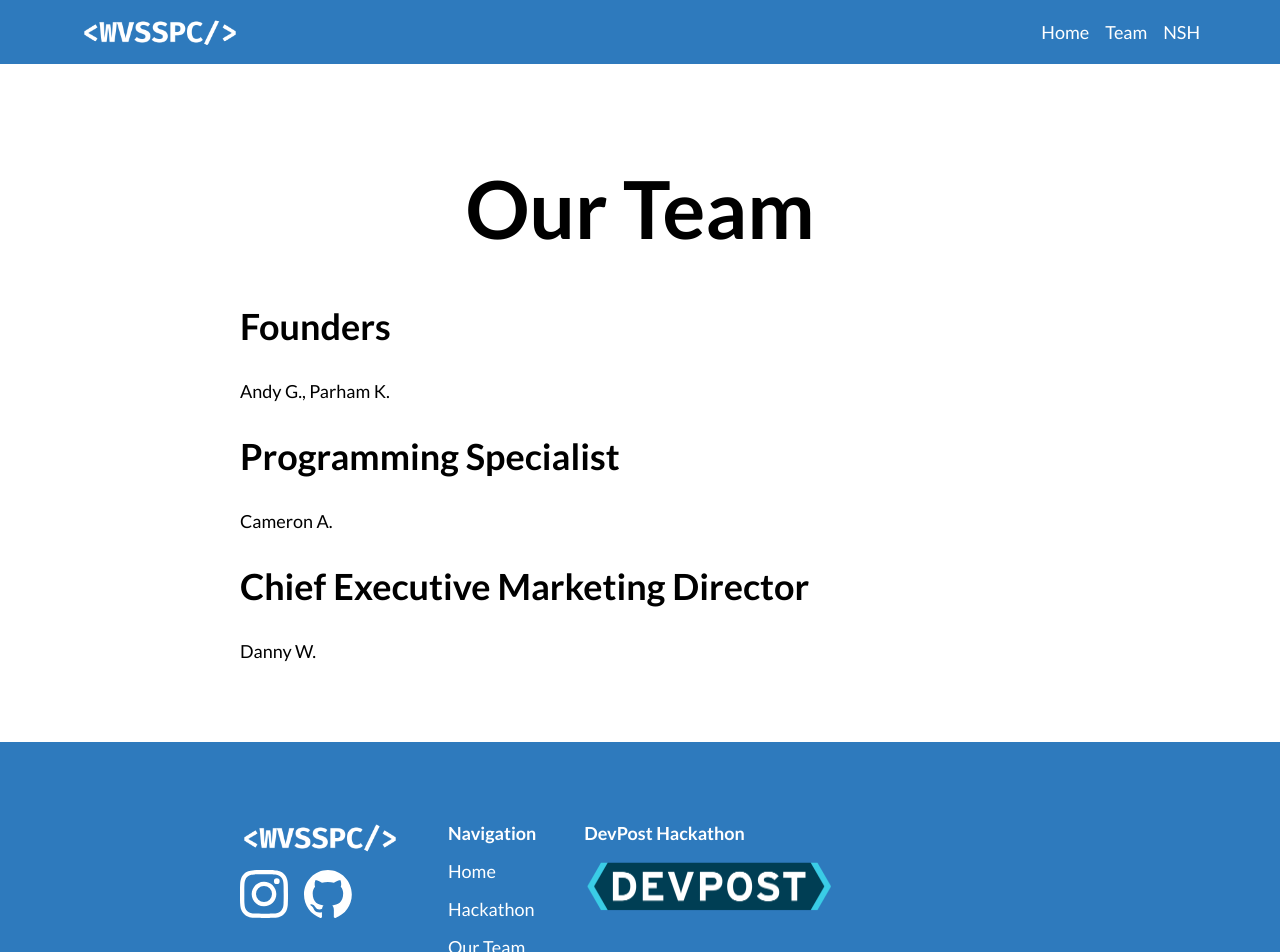
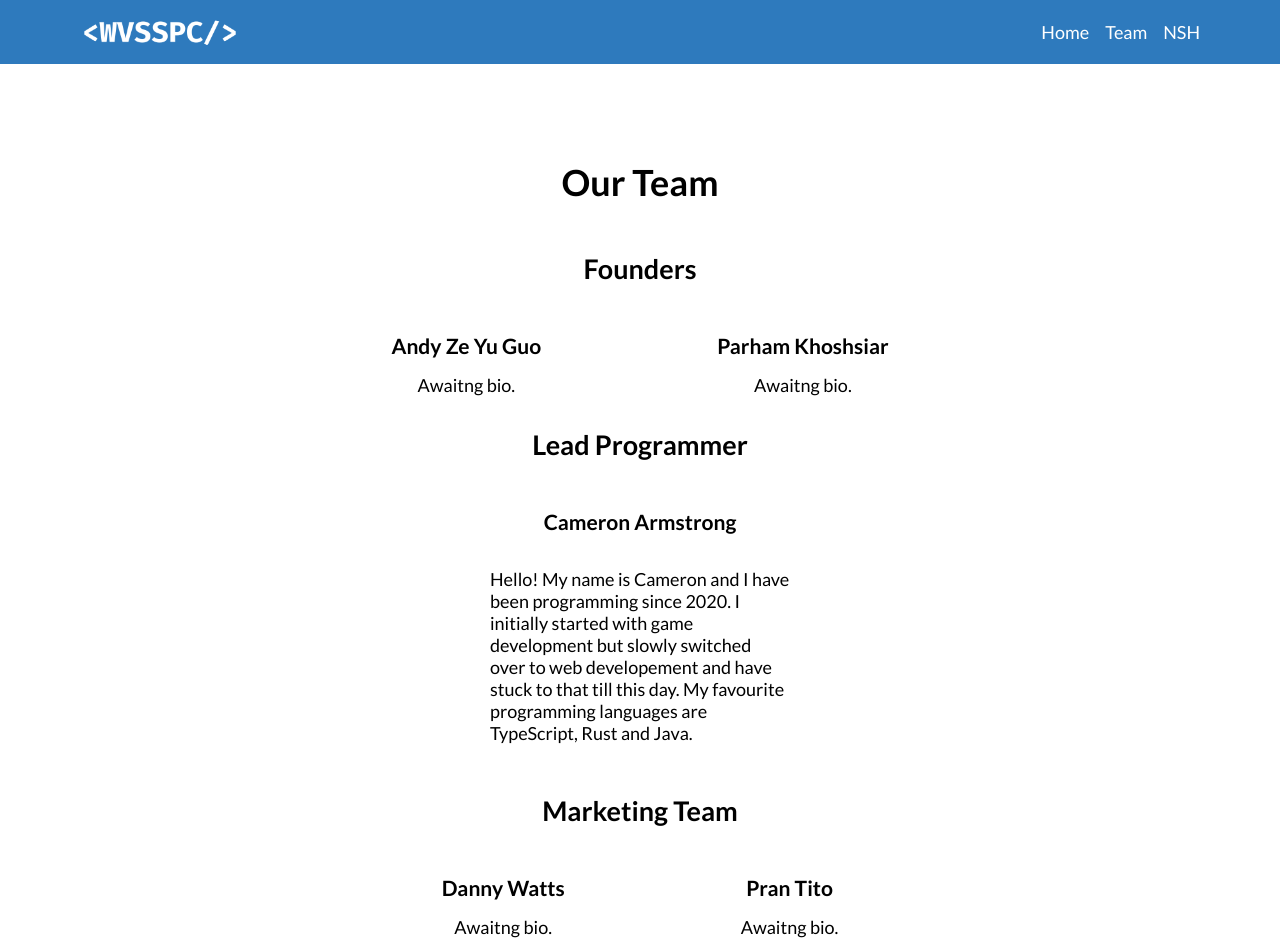
Before and after one commit to WVSS-Programming-Club/northshorehacks, a Next.js app: page /team in a window 1280 px wide. Shown: the top 952 px of the page. Built offline with nearby package versions, Linux system fonts and the light colour scheme.

Commit message:
Change styling on home page and team page.

```diff
--- a/src/app/hackathon/hack.module.scss
+++ b/src/app/hackathon/hack.module.scss
@@ -78,6 +78,7 @@
     }
 
     .down {
+        opacity: 0;
         width: 3rem;
         height: 3rem;
         animation: downFadeIn 1.5s 0.5s ease forwards;
--- a/src/app/team/page.tsx
+++ b/src/app/team/page.tsx
@@ -1,6 +1,7 @@
 import Footer from "@/components/footer/footer";
 import Header from "@/components/header/header";
 import {Metadata} from "next";
+import style from "./team.module.scss";
 
 export const generateMetadata = (): Metadata => {
     return {
@@ -16,17 +17,50 @@ const TeamPage = () => {
             <main className="container">
                 <h1 style={{
                     "textAlign": "center",
-                    "fontSize": "5rem"
                 }}>Our Team</h1>
 
-                <h1>Founders</h1>
-                <span>Andy G., Parham K.</span>
+                <section className={style.department}>
+                    <h2>Founders</h2>
+                    <div className={style.members}>
+                        <div className={style.member}>
+                            <h3>Andy Ze Yu Guo</h3>
+                            <span>Awaitng bio.</span>
+                        </div>
+                        <div className={style.member}>
+                            <h3>Parham Khoshsiar</h3>
+                            <span>Awaitng bio.</span>
+                        </div>
+                    </div>
+                </section>
 
-                <h1>Programming Specialist</h1>
-                <span>Cameron A.</span>
+                <section className={style.department}>
+                    <h2>Lead Programmer</h2>
+                    <div className={style.members}>
+                        <div className={style.member}>
+                            <h3>Cameron Armstrong</h3>
+                            <p>
+                                Hello! My name is Cameron and I have been programming since 2020.
+                                I initially started with game development but slowly switched over to
+                                web developement and have stuck to that till this day. My favourite
+                                programming languages are TypeScript, Rust and Java.
+                            </p>
+                        </div>
+                    </div>
+                </section>
 
-                <h1>Chief Executive Marketing Director</h1>
-                <span>Danny W.</span>
+                <section className={style.department}>
+                    <h2>Marketing Team</h2>
+                    <div className={style.members}>
+                        <div className={style.member}>
+                            <h3>Danny Watts</h3>
+                            <span>Awaitng bio.</span>
+                        </div>
+                        <div className={style.member}>
+                            <h3>Pran Tito</h3>
+                            <span>Awaitng bio.</span>
+                        </div>
+                    </div>
+                </section>
             </main>
             <Footer></Footer>
         </>
--- /dev/null
+++ b/src/app/team/team.module.scss
@@ -0,0 +1,21 @@
+.department {
+    display: flex;
+    flex-direction: column;
+    align-items: center;
+    gap: 1rem;
+
+    .members {
+        display: flex;
+        flex-direction: row;
+        gap: 1rem;
+        flex-wrap: wrap;
+
+        .member {
+            display: flex;
+            flex-direction: column;
+            align-items: center;
+            margin: 0 5rem;
+            max-width: 300px;
+        }
+    }
+}
--- a/src/components/footer/footer.tsx
+++ b/src/components/footer/footer.tsx
@@ -10,6 +10,7 @@ const Footer = () => {
                 <div className={style.links}>
                     <Link href="https://www.instagram.com/wvssprogrammingclub/"><Image src="/Instagram_Glyph_White.svg" alt="Instagram" sizes="100%" width={0} height={0} className={style.link} /></Link>
                     <Link href="https://github.com/WVSS-Programming-Club/northshorehacks"><Image src="/github-mark-white.svg" alt="GitHub" sizes="100%" width={0} height={0} className={style.link} /></Link>
+                    <Link href="https://discord.gg/FD3zWP2vYH"><Image src="/discord-mark-white.svg" alt="GitHub" sizes="100%" width={0} height={0} className={style.link} /></Link>
                 </div>
             </section>
             <section>
```
Also changed, not shown: src/app/home.module.scss (+21 -1 lines), src/app/page.tsx (+15 -13 lines), public/discord-mark-white.svg (added).
